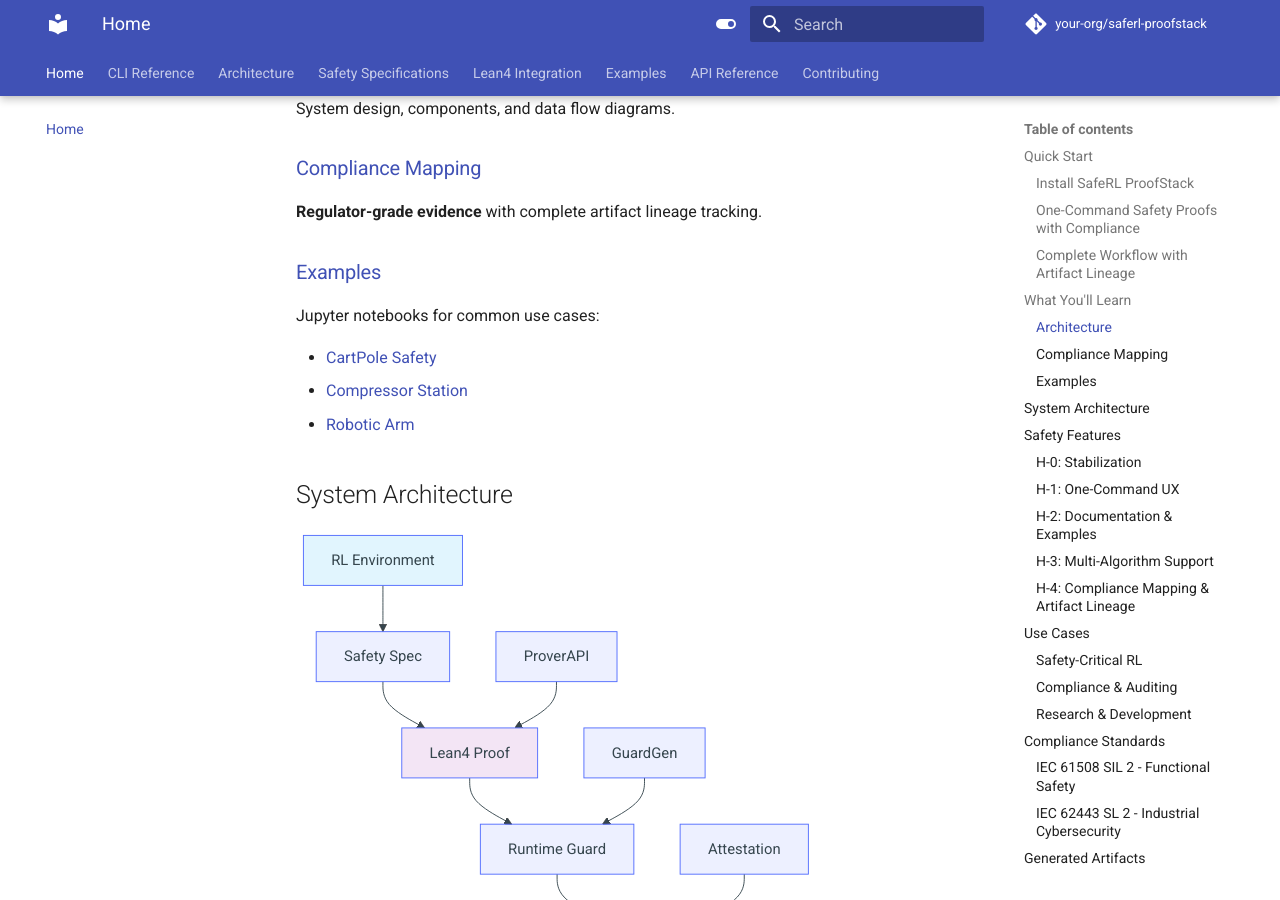
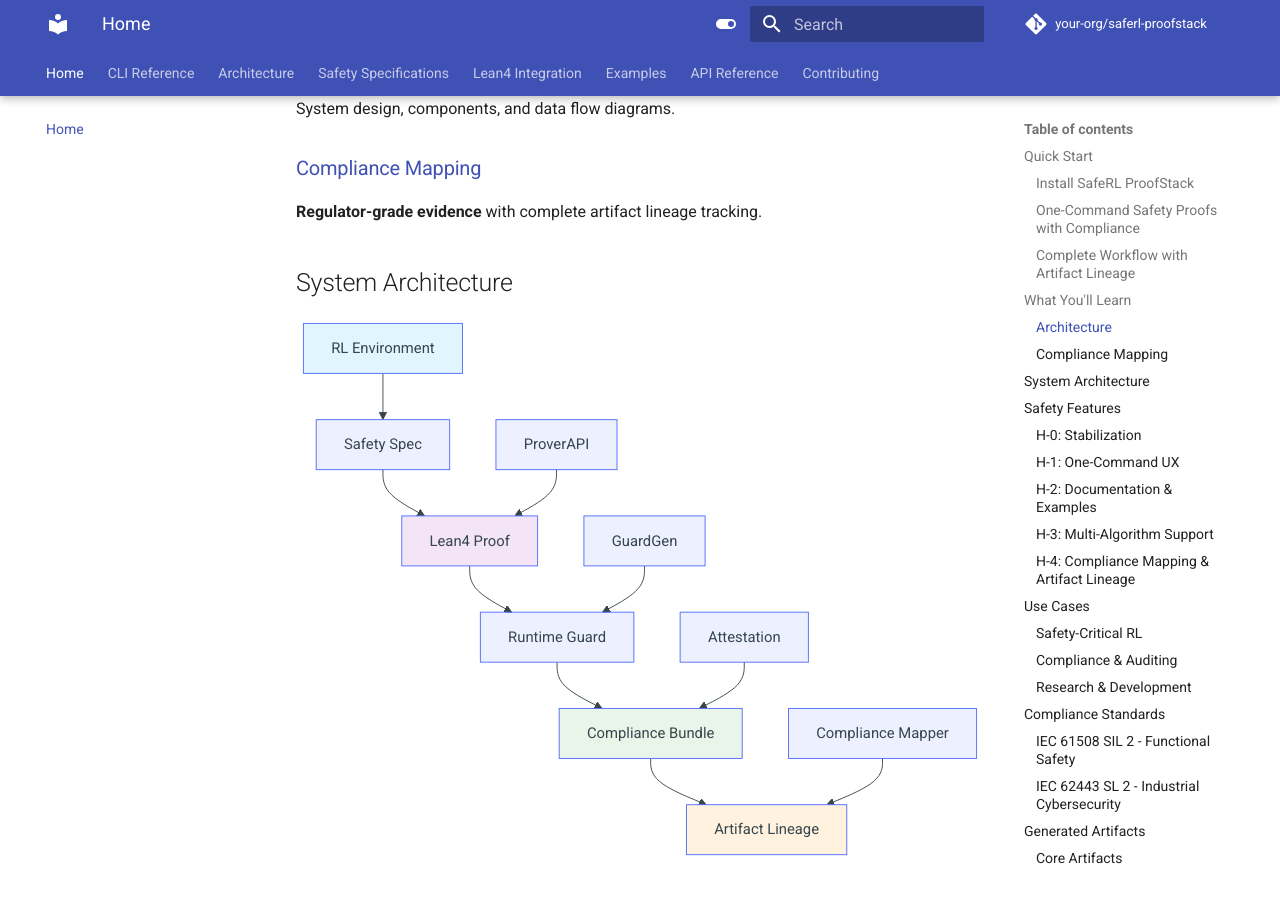
Before and after one commit to fraware/saferl-proof-stack, an MkDocs documentation site: the page built from docs/index.md, in a window 1280 px wide and 900 px high, scrolled down 1219 px. Built offline with MkDocs 1.6.1 and Material for MkDocs 9.7.7, drawn with Linux system fonts in a browser that asks for light colours; comment, search, counter and statistics services are not loaded; the version menu is left out.

Commit message:
Update index.md

```diff
--- a/docs/index.md
+++ b/docs/index.md
@@ -55,14 +55,6 @@ System design, components, and data flow diagrams.
 ### [Compliance Mapping](compliance.md)
 
 **Regulator-grade evidence** with complete artifact lineage tracking.
-
-### [Examples](notebooks/)
-
-Jupyter notebooks for common use cases:
-
-- [CartPole Safety](notebooks/cartpole_safety.md)
-- [Compressor Station](notebooks/compressor_station.md)
-- [Robotic Arm](notebooks/robotic_arm.md)
 
 ## System Architecture
 
```
